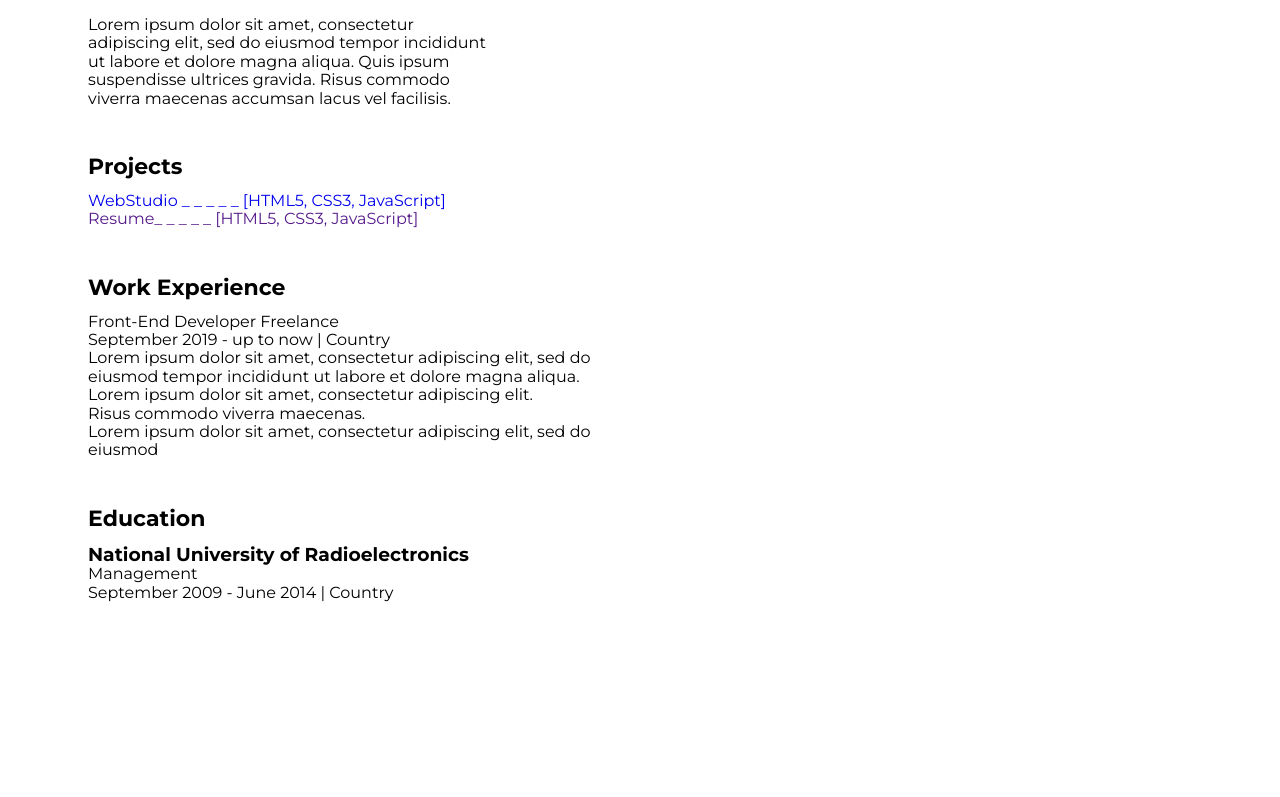
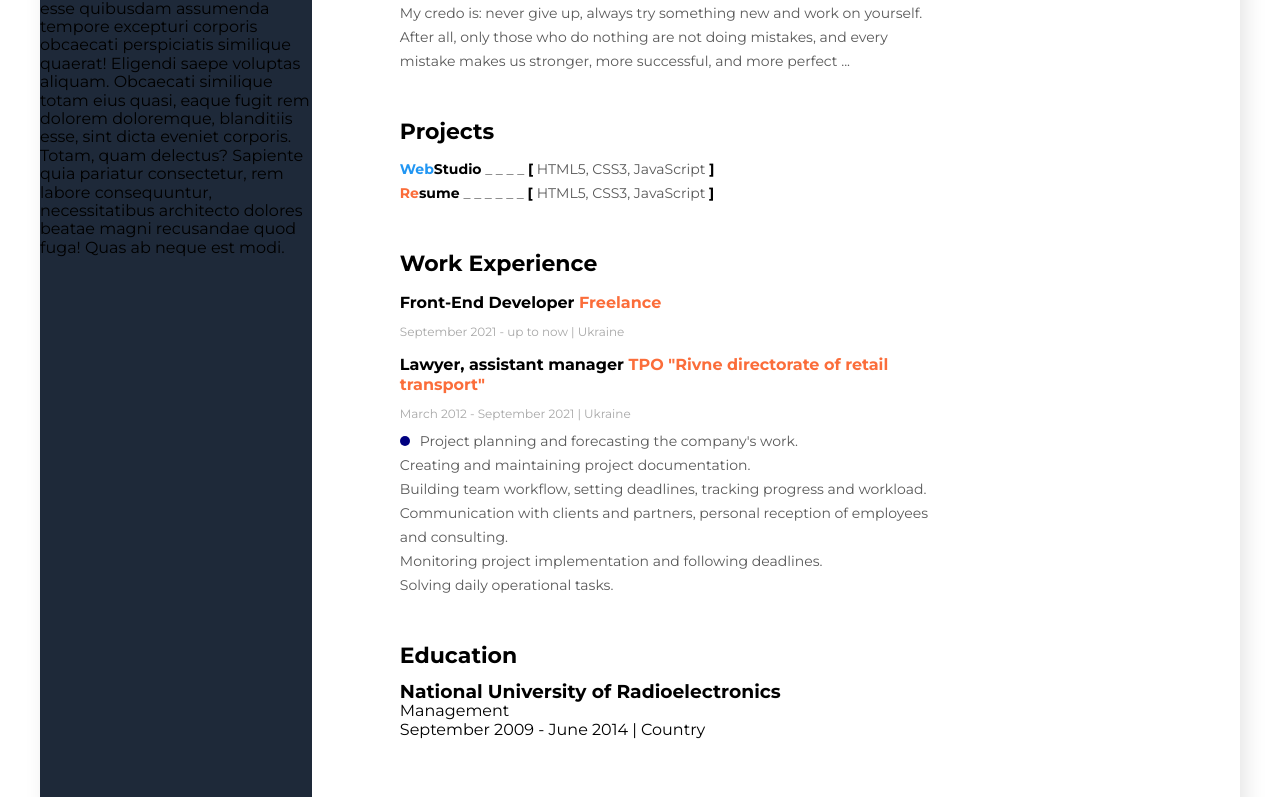
Before and after one commit to StanislavProtashchuk/resume-front-end, a plain HTML site: page index.html in a window 1280 px wide. Shown: the part 261-1058 px from the top of the page. Before the commit the page ends 968 px from the top, so only its background shows below. Drawn offline with nearby package versions, Linux system fonts and the light colour scheme.

Commit message:
link__item-work

```diff
--- a/index.html
+++ b/index.html
@@ -14,12 +14,13 @@
 <body>
     <!----------------------------------------------------------- about-me-section ------------------------------------------------------------->
 <div class="container">
-<section class="about-me-section">
+    <div class="main-container">
+<section class="section">
 
         <h2 class="about-me__title">Front-End Developer</h2>
         <h1 class="about-me__title--main">Stanislav Protashchuk</h1>
-        <p>Lorem ipsum dolor sit amet, consectetur adipiscing elit, sed do eiusmod tempor incididunt ut labore et dolore magna
-            aliqua. Quis ipsum suspendisse ultrices gravida. Risus commodo viverra maecenas accumsan lacus vel facilisis.</p>
+        <p class="text">My credo is: never give up, always try something new and work on yourself. After all, only those who do nothing are not
+        doing mistakes, and every mistake makes us stronger, more successful, and more perfect ...</p>
 
 </section>
 
@@ -28,12 +29,11 @@
 <section class="section">
     <h2 class="section__title">Projects</h2>
     <ul>
-        <li>
-            <a href="https://stanislavprotashchuk.github.io/goit-markup-hw-08/">WebStudio _ _ _ _ _ [HTML5, CSS3, JavaScript]</a>
+        <li class="projects__item">
+            <a class="projects__link" href="https://stanislavprotashchuk.github.io/goit-markup-hw-08/"><span class="web-studio">Web</span>Studio<span class="text"> _ _ _ _ </span>[<span class="text"> HTML5, CSS3, JavaScript </span>]</a>
         </li>
-        <li>
-            <a href="">Resume_ _ _ _ _ [HTML5, CSS3, JavaScript]</a>
-
+        <li class="projects__item">
+            <a class="projects__link" href=""><span class="resume">Re</span>sume <span class="text">_ _ _ _ _ _ </span>[ <span class="text">HTML5, CSS3, JavaScript </span>]</a>
         </li>
     </ul>
 </section>
@@ -42,14 +42,18 @@
 
 <section class="section">
 <h2 class="section__title">Work Experience</h2>
-<p>Front-End Developer Freelance</p>
-<span>September 2019 - up to now | Country</span>
-<ul>
-    <li>Lorem ipsum dolor sit amet, consectetur adipiscing elit, sed do eiusmod tempor incididunt ut labore et dolore magna
-    aliqua.</li>
-    <li>Lorem ipsum dolor sit amet, consectetur adipiscing elit.</li>
-    <li>Risus commodo viverra maecenas.</li>
-    <li>Lorem ipsum dolor sit amet, consectetur adipiscing elit, sed do eiusmod</li>
+<p class="section__sub-title">Front-End Developer <span class="section__sub-title--orange">Freelance</span> </p>
+<span class="date">September 2021 - up to now | Ukraine</span>
+
+<p class="section__sub-title">Lawyer, assistant manager <span class="section__sub-title--orange">TPO "Rivne directorate of retail transport"</span> </p>
+<span class="date">March 2012 - September 2021 | Ukraine</span>
+<ul class="text">
+    <li class="work__item">Project planning and forecasting the company's work.</li>
+    <li>Creating and maintaining project documentation.</li>
+    <li>Building team workflow, setting deadlines, tracking progress and workload.</li>
+    <li>Communication with clients and partners, personal reception of employees and consulting.</li>
+    <li>Monitoring project implementation and following deadlines.</li>
+    <li>Solving daily operational tasks.</li>
 
 </ul>
 </section>
@@ -63,9 +67,13 @@
     <span>September 2009 - June 2014 | Country</span>
 
 </section>
+</div>
 
+<!--------------------------------------------------------------- Sidebar ---------------------------------------------------------------------->
 
-
+<aside class="sidebar">
+Lorem ipsum dolor sit amet consectetur, adipisicing elit. Maiores recusandae harum autem laborum! Autem dicta alias deleniti, laboriosam laborum natus voluptas, molestias dignissimos consectetur quas necessitatibus nesciunt suscipit ab tenetur aliquid, pariatur nam nulla? Iure voluptatum mollitia quos ducimus beatae et, qui, veritatis nostrum ullam velit iusto esse quibusdam assumenda tempore excepturi corporis obcaecati perspiciatis similique quaerat! Eligendi saepe voluptas aliquam. Obcaecati similique totam eius quasi, eaque fugit rem dolorem doloremque, blanditiis esse, sint dicta eveniet corporis. Totam, quam delectus? Sapiente quia pariatur consectetur, rem labore consequuntur, necessitatibus architecto dolores beatae magni recusandae quod fuga! Quas ab neque est modi.
+</aside>
 
 </div>
 </body>
--- a/sass/base/_common.scss
+++ b/sass/base/_common.scss
@@ -6,3 +6,40 @@ body {
   @include font-style($weight: 700, $size: 22px, $height: 27px);
   margin-bottom: 12px;
 }
+
+.section__sub-title {
+  @include font-style($weight: 700, $size: 16px, $height: 20px);
+  margin-top: 16px;
+  margin-bottom: 11px;
+}
+
+.section__sub-title--orange {
+  color: $orange;
+}
+
+.text {
+  @include font-style;
+  color: $text;
+}
+
+.date {
+  display: block;
+  @include font-style($size: 12px, $height: 15px);
+  color: #a8a8a8;
+  margin-bottom: 8px;
+}
+
+.work__item {
+  display: inline-flex;
+  align-items: center;
+}
+
+.work__item::before {
+  display: block;
+  content: '';
+  width: 10px;
+  height: 10px;
+  background-color: navy;
+  border-radius: 50%;
+  margin-right: 10px;
+}
--- a/sass/components/_container.scss
+++ b/sass/components/_container.scss
@@ -1,10 +1,23 @@
 .container {
+  max-width: 1200px;
+  margin: 40px auto;
+  box-shadow: 6px 6px 20px rgba(0, 0, 0, 0.1);
+
+  display: flex;
+  flex-direction: row-reverse;
+}
+
+.main-container {
   width: 100%;
   margin: 0 auto;
   padding: 105px 88px;
 }
 
 .section {
-  max-width: 525px;
-  padding-top: 45px;
+  max-width: 530px;
+  padding-bottom: 45px;
+
+  &:last-child {
+    padding-bottom: 0;
+  }
 }
--- /dev/null
+++ b/sass/components/_logo.scss
@@ -0,0 +1,7 @@
+.web-studio {
+  color: #2196f3;
+}
+
+.resume {
+  color: $orange;
+}
--- a/sass/layout/_about-me.scss
+++ b/sass/layout/_about-me.scss
@@ -1,9 +1,6 @@
-.about-me-section {
-  max-width: 400px;
-}
-
 .about-me__title {
   color: $title;
+  text-shadow: 0px 4px 4px rgba(0, 0, 0, 0.25);
   @include font-style($weight: 700, $height: 17px);
 }
 
--- /dev/null
+++ b/sass/layout/_projects.scss
@@ -0,0 +1,13 @@
+.projects__link {
+  @include font-style($weight: 700);
+  color: $title;
+
+  &:hover,
+  &:focus {
+    color: $orange;
+  }
+}
+
+.projects__link:hover .resume {
+  color: $title;
+}
--- /dev/null
+++ b/sass/layout/_sidebar.scss
@@ -0,0 +1,4 @@
+.sidebar {
+  width: 370px;
+  background-color: #1e2939;
+}
--- a/sass/main.scss
+++ b/sass/main.scss
@@ -3,4 +3,7 @@
 @import './base/common';
 @import './base/reset';
 @import './components/container';
+@import './components/logo';
 @import './layout/about-me';
+@import './layout/projects';
+@import './layout/sidebar';
```
Also changed, not shown: css/main.css, css/main.min.css, 2 other files.
